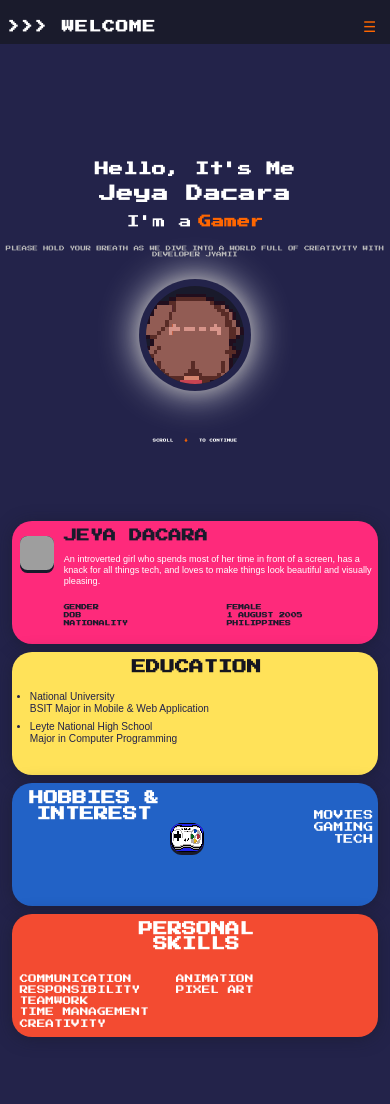
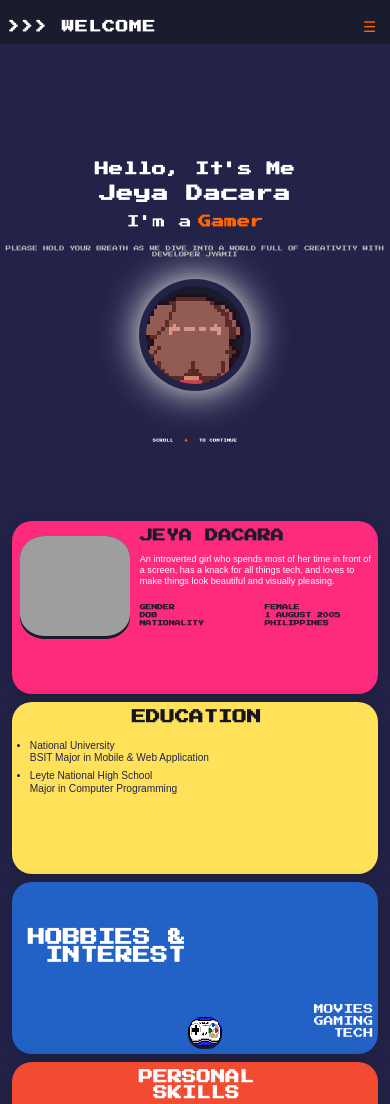
Before and after one commit to Jyammii/jeyaportfolio, a plain HTML site: page index.html in a window 390 px wide. Shown: the top 1104 px of the page. Drawn offline with Linux system fonts and the light colour scheme; grey boxes are pictures that could not be loaded.

Commit message:
Update style.css

```diff
--- a/style.css
+++ b/style.css
@@ -270,8 +270,8 @@ main {
   flex-shrink: 0;
 }
 .profile-avatar {
-  width: 68px;
-  height:68px;
+  width: 110px;
+  height:120px;
   border-radius: 22%;
   background: #191a2b;
   display: block;
@@ -369,19 +369,39 @@ main {
   margin-right: 10px;
   align-self: flex-end;
 }
+
+.hobbies-title{
+  font-family: 'Press Start 2P', monospace;
+  font-size: 1.35em;
+  font-weight: bold;
+  letter-spacing: 0.01em;
+  line-height: 1.08;
+align-self: flex-end;
+  margin-bottom: 80px;
+  text-align: right; }
+
 .hobbies-list {
-  font-size: 0.93em;
+  font-size: 1 em;
   color: #fff;
   font-weight: normal;
   line-height: 1.22;
-  margin: 0;
   text-align: right;
   flex: 1;
-  margin-bottom:15px;
+  margin-top:95px;
   display: flex;
   flex-direction: column;
   justify-content: flex-end;
   align-self: end;
+}
+.hobbies-avatar {
+  width: 70px;
+  height: 80px;
+  border-radius: 18px;
+  background: #191a2b;
+  display: block;
+  box-shadow: 0 3px 0 #191a2b;
+  image-rendering: pixelated;
+  align-self: flex-end;
 }
 .skills-list{
   display: flex;
@@ -487,7 +507,7 @@ main {
   grid-template-columns: 1fr 1fr;
   grid-template-rows: repeat(3, 1fr);
   gap: 18px;
-  max-width: 500px;
+  max-width: 790px;
   width: 94vw;
   margin: 0 auto;
 }
@@ -541,9 +561,7 @@ main {
 
 /* CONTACT SECTION */
 .contact-section {
-  min-height: 100vh;
   background: var(--bg-main);
-  margin-top:200px;
   padding: 40px 0 24px 0;
   display: flex;
   flex-direction: column;
@@ -817,14 +835,14 @@ main {
     min-height: 70px;
     font-size: 0.99em;
   }
-  .profile-avatar { width: 34px; height:34px; margin-top: 2px;}
+  .profile-avatar { width: 100x; height:100px; margin-top: 2px;}
   .profile-desc { font-size: 0.71em; max-width: 90vw;}
   .profile-meta-table { font-size: 0.45em; max-width: 95vw;}
   .hobbies-avatar { width: 34px; height: 29px;}
   .hobbies-list { font-size: 0.77em; margin-bottom:7px;}
   .skills-list { font-size: 0.67em;}
   #services h2, .gallery-section h2, .contact-section h2 { font-size: 0.98em; margin-top: 70px; }
-  .services-skills-pixel { gap: 9px; }
+  .services-skills-pixel { gap: 9px; margin-left:50px; }
   .pixel-skill { gap: 4px; }
   .pixel-skill-label { font-size: 0.71em; }
   .pixel-skill-icon { width: 16px; height: 16px;}
@@ -832,11 +850,11 @@ main {
   .gallery-grid-v2 { gap: 7px; }
   .gallery-card { min-height: 32px;}
   .gallery-card-overlay { font-size: 0.69em; padding: 2px;}
-  .contact-section { padding: 18px 0 12px 0; margin-top: 90px;}
+  .contact-section { padding: 18px 0 12px 0; margin-top: 30px;}
   .contact-form-v2 { gap: 7px; }
   .form-row { gap: 4px; }
-  .contact-form-v2 input, .contact-form-v2 textarea { font-size: 0.86em; }
-  .contact-btn-v2 { font-size: 0.88em; padding: 7px 11px; }
+  .contact-form-v2 input, .contact-form-v2 textarea { font-size: 0.86em; width: 240px;margin-left: 50px; }
+  .contact-btn-v2 { font-size: 0.38em; padding: 7px 11px; margin-bottom: 20px;}
   .footer { padding: 8px 0 5px 0; font-size: 0.74em;}
   .footer-social { gap: 3px;}
 
@@ -894,3 +912,10 @@ main {
   .nav-toggle { display: none !important; }
   .pixel-nav { display: flex !important; }
 }
+
+@media (max-width: 200px) {
+  .contact-section {
+    padding: 18px 0 12px 0;
+
+  }
+  }
```
